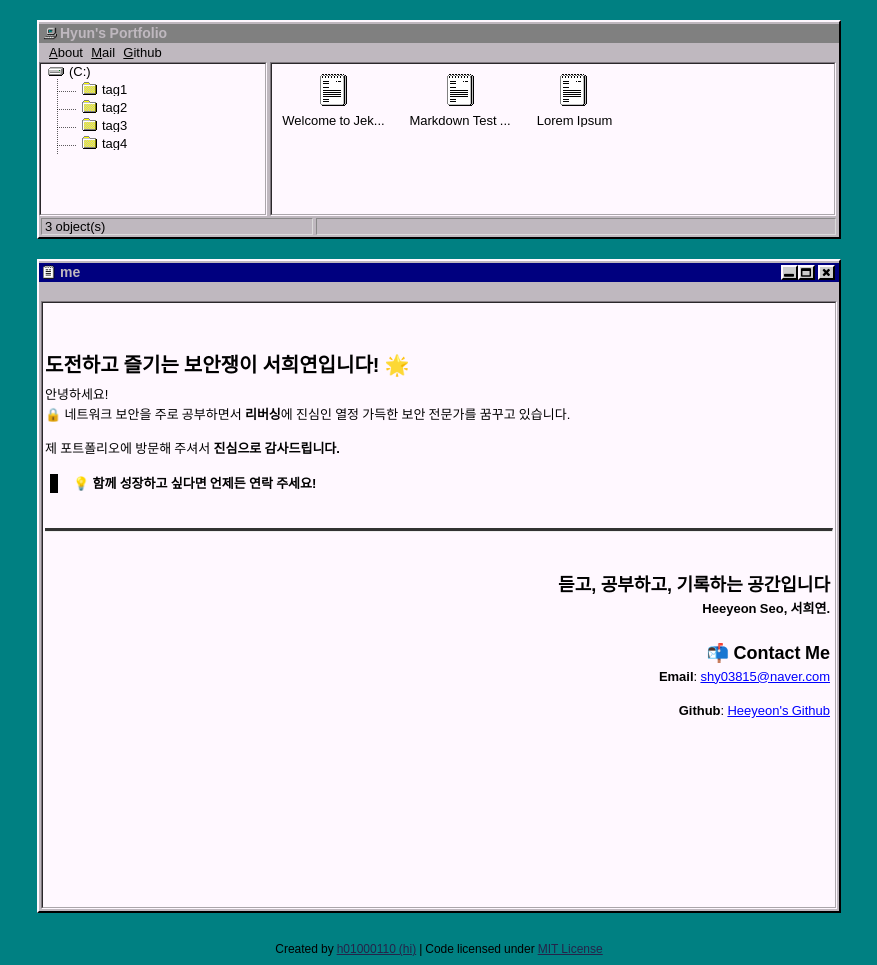
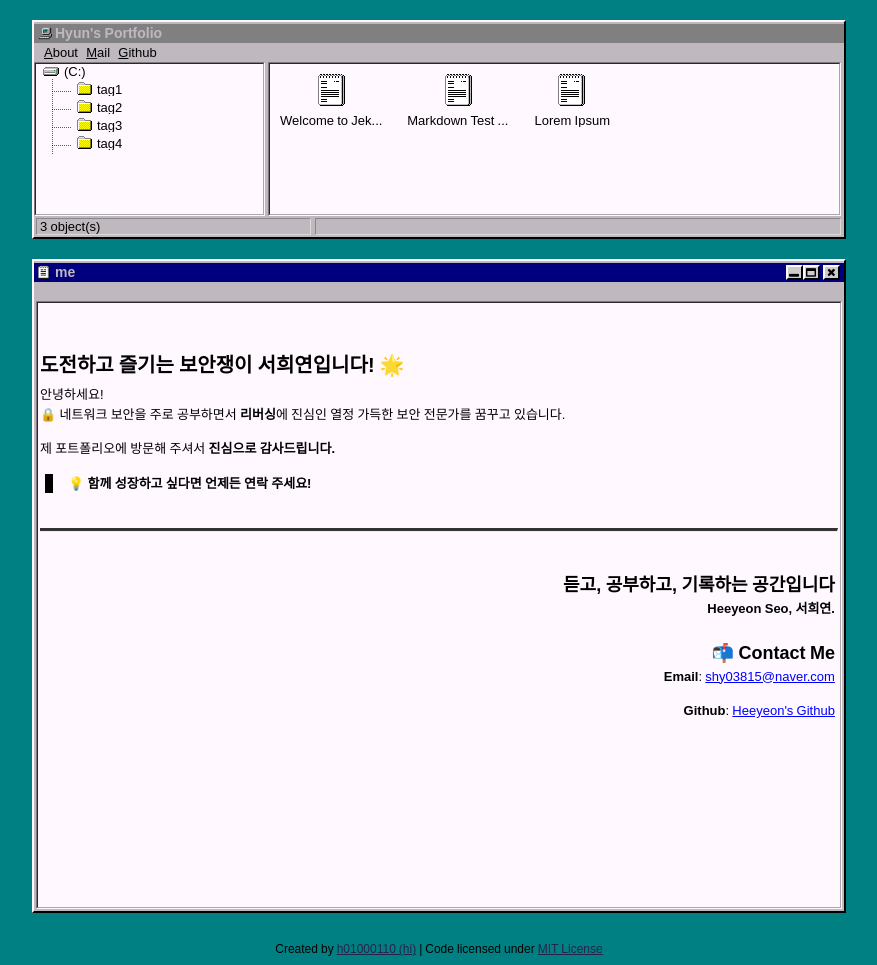
Before and after one commit to shyun03/shyun03.github.io, a Jekyll site: the page built from me/index.md, in a window 1280 px wide. Shown: the whole page, without its empty margins (201-1078 px from the left). Built offline with Jekyll 4.4.1, drawn with Linux system fonts in a browser that asks for light colours; some web fonts are replaced.

Commit message:
reset layout width

```diff
--- a/assets/css/002.css
+++ b/assets/css/002.css
@@ -40,7 +40,7 @@
 }
 
 .wrapper,.content {
-    width: 800px;
+    width: 810px;
     margin: auto;
     margin-top: 20px;
     background: #bfb8bf;
@@ -389,21 +389,6 @@
     }
 }
 
-@media only screen and (min-width: 750px) and (max-width: 810px) {
-
-    .wrapper {
-        width:95%;
-    }
-
-    .post_total .left {
-        width: 35%;
-    }
-
-    .post_total .right {
-        width: 63%;
-    }
-}
-
 @media only screen and (max-width: 750px) {
     .tag_list {
         width:99%
```
Also changed, not shown: assets/css/001.css (+2 -15 lines).
